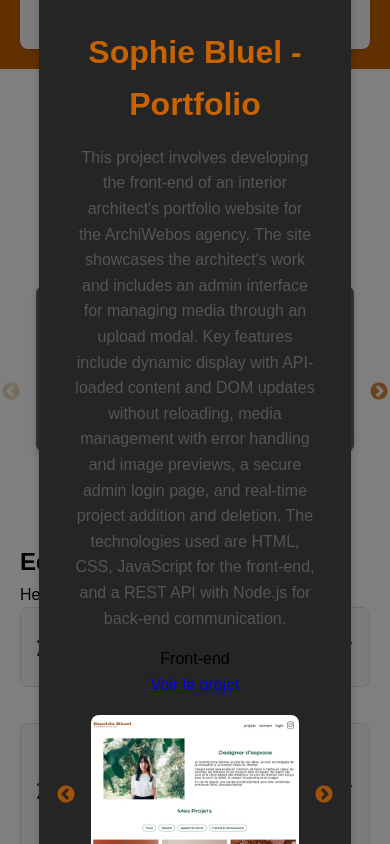
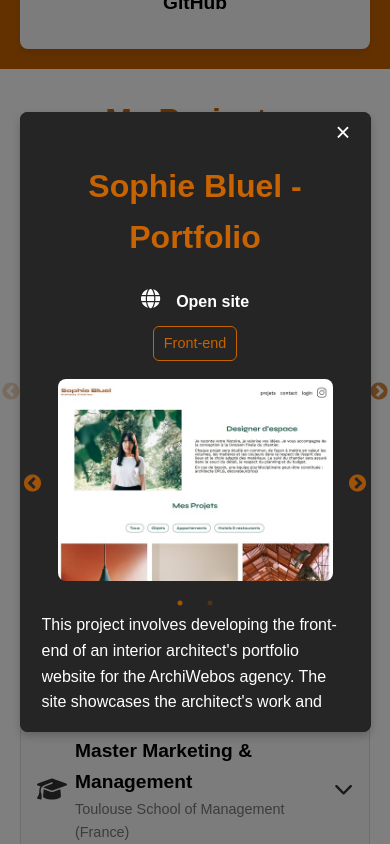
Before and after one commit to Lanseeg/portfolio, a React (Vite) app: page / in a window 390 px wide. Both pictures are taken after a click on the button 61 px from the left and 422 px from the top of the page. Built offline with nearby package versions, Linux system fonts and the light colour scheme; a web font is replaced by a local one.

Commit message:
feat. finished ProjectDetails style. Scrollbar style. Responsive

```diff
--- a/src/components/ProjectCard.jsx
+++ b/src/components/ProjectCard.jsx
@@ -21,7 +21,7 @@ const ProjectCard = ({ title, image, tags, onButtonClick }) => {
         <button
           className="project-card__icon-button"
           onClick={onButtonClick}
-          aria-label="Voir les détails du projet"
+          aria-label="Details"
         >
           <FontAwesomeIcon icon={faExpand} />
         </button>
--- a/src/components/ProjectDetails.jsx
+++ b/src/components/ProjectDetails.jsx
@@ -4,6 +4,8 @@ import Slider from "react-slick";
 import "slick-carousel/slick/slick.css";
 import "slick-carousel/slick/slick-theme.css";
 import "../styles/components/_project-details.scss";
+import { FontAwesomeIcon } from "@fortawesome/react-fontawesome";
+import { faGlobe } from "@fortawesome/free-solid-svg-icons";
 
 const ProjectDetails = ({ project }) => {
   const { t } = useTranslation("projectCard");
@@ -23,10 +25,20 @@ const ProjectDetails = ({ project }) => {
       <h2 className="project-details__title">
         {t(`items.${project.id}.title`, project.title)}
       </h2>
-      <p className="project-details__description">
-        {t(`items.${project.id}.description`, project.description)}
-      </p>
-
+      {/* Link to the project */}
+      {project.link && (
+        <div className="project-details__link">
+          <FontAwesomeIcon icon={faGlobe} className="project-details__icon" />
+          <a
+            href={project.link}
+            target="_blank"
+            rel="noopener noreferrer"
+            className="project-details__button"
+          >
+            Open site
+          </a>
+        </div>
+      )}
       {/* Tags display */}
       <div className="project-details__tags">
         {project.tags.map((tag, index) => (
@@ -35,16 +47,6 @@ const ProjectDetails = ({ project }) => {
           </span>
         ))}
       </div>
-
-            {/* Link to the project */}
-            {project.link && (
-        <div className="project-details__link">
-          <a href={project.link} target="_blank" rel="noopener noreferrer" className="project-details__button">
-            Voir le projet
-          </a>
-        </div>
-      )}
-
       {/* Slider for images */}
       {project.images && project.images.length > 0 && (
         <div className="project-details__slider">
@@ -61,6 +63,9 @@ const ProjectDetails = ({ project }) => {
           </Slider>
         </div>
       )}
+      <p className="project-details__description">
+        {t(`items.${project.id}.description`, project.description)}
+      </p>
     </div>
   );
 };
--- a/src/styles/abstracts/_base.scss
+++ b/src/styles/abstracts/_base.scss
@@ -12,4 +12,7 @@ html, body {
   background-color: vars.$secondary-color;
   line-height: 1.6;
   overflow-x: hidden;
+
+  scrollbar-color: #C76300 #252525;
+  scrollbar-width: thin;
 }
--- a/src/styles/components/_modal.scss
+++ b/src/styles/components/_modal.scss
@@ -15,7 +15,7 @@
 
 .modal-window {
   background: vars.$third-color;
-  width: 80%;
+  width: 90%;
   max-width: 500px;
   border-radius: 8px;
   overflow: hidden;
@@ -25,7 +25,7 @@
 }
 
 .modal-header {
-  padding: 8px;
+  padding: 0px 8px 8px 8px;
   background: vars.$third-color;
   display: flex;
   justify-content: flex-end;
@@ -47,7 +47,7 @@
 }
 
 .modal-content {
-  padding: 16px;
+  padding: 0px 16px 2px 16px;
 }
 
 .modal-footer {
--- a/src/styles/components/_project-details.scss
+++ b/src/styles/components/_project-details.scss
@@ -1,8 +1,17 @@
-// src/styles/components/_project-details.scss
+@use "../abstracts/variables" as vars;
+@use "../abstracts/mixins" as mixins;
+
 .project-details {
   position: relative;
   text-align: center;
-    padding: 20px;
+  padding: 6px;
+  max-height: 90vh;
+
+  &__title {
+    font-size: 1.8rem;
+    margin: 0px !important;
+    color: #333;
+  }
 
   .close-button {
     position: absolute;
@@ -14,21 +23,54 @@
     cursor: pointer;
   }
 
+  &__icon {
+    color: vars.$secondary-color;
+    padding-right: 8px;
+    font-size: 1.2rem;
+  }
+
   &__image {
     max-width: 100%;
+    max-height: 450px;
     border-radius: 8px;
+
+    @include mixins.respond-to(mobile) {
+      max-height: 250px;
     }
-
-    &__title {
-      font-size: 1.8rem;
-      margin-top: 20px;
-      color: #333;
   }
 
   &__description {
-      margin: 15px 0;
+    margin: 24px 0px 0px 0px;
     font-size: 1rem;
-      color: #555;
+    color: vars.$secondary-color;
+    overflow-y: auto;
+    max-height: 100px;
+    text-align: left;
+  }
+
+  &__link {
+    display: inline-flex;
+    align-items: center;
+    justify-content: center;
+    gap: 8px;
+    margin-top: 20px;
+    font-size: 1rem;
+    font-weight: bold;
+    color: vars.$secondary-color;
+    text-decoration: none;
+    transition: color 0.3s ease, transform 0.2s ease;
+
+    &:hover {
+      color: vars.$primary-color;
+      transform: scale(1.07);
+    }
+
+    .project-details__button {
+      text-decoration: none;
+      margin-top: 6px;
+      color: inherit;
+      font-size: 1rem;
+    }
   }
 
   &__tags {
@@ -37,13 +79,15 @@
     gap: 10px;
     justify-content: center;
     margin-top: 10px;
+  }
 
   &__tag {
-        background-color: #007bff;
-        color: #fff;
+    background-color: vars.$third-color;
+    border: 1px solid vars.$primary-color;
+    color: vars.$primary-color;
     padding: 5px 10px;
-        border-radius: 5px;
+    border-radius: 6px;
     font-size: 0.9rem;
   }
+
 }
-  }
--- a/src/styles/main.css
+++ b/src/styles/main.css
@@ -10,4 +10,6 @@ html, body {
   background-color: #ffffff;
   line-height: 1.6;
   overflow-x: hidden;
+  scrollbar-color: #C76300 #252525;
+  scrollbar-width: thin;
 }/*# sourceMappingURL=main.css.map */
```
Also changed, not shown: 2 other files (tests, documents, lock files or other folders). Lines whose indentation alone changed are shown as unchanged.
